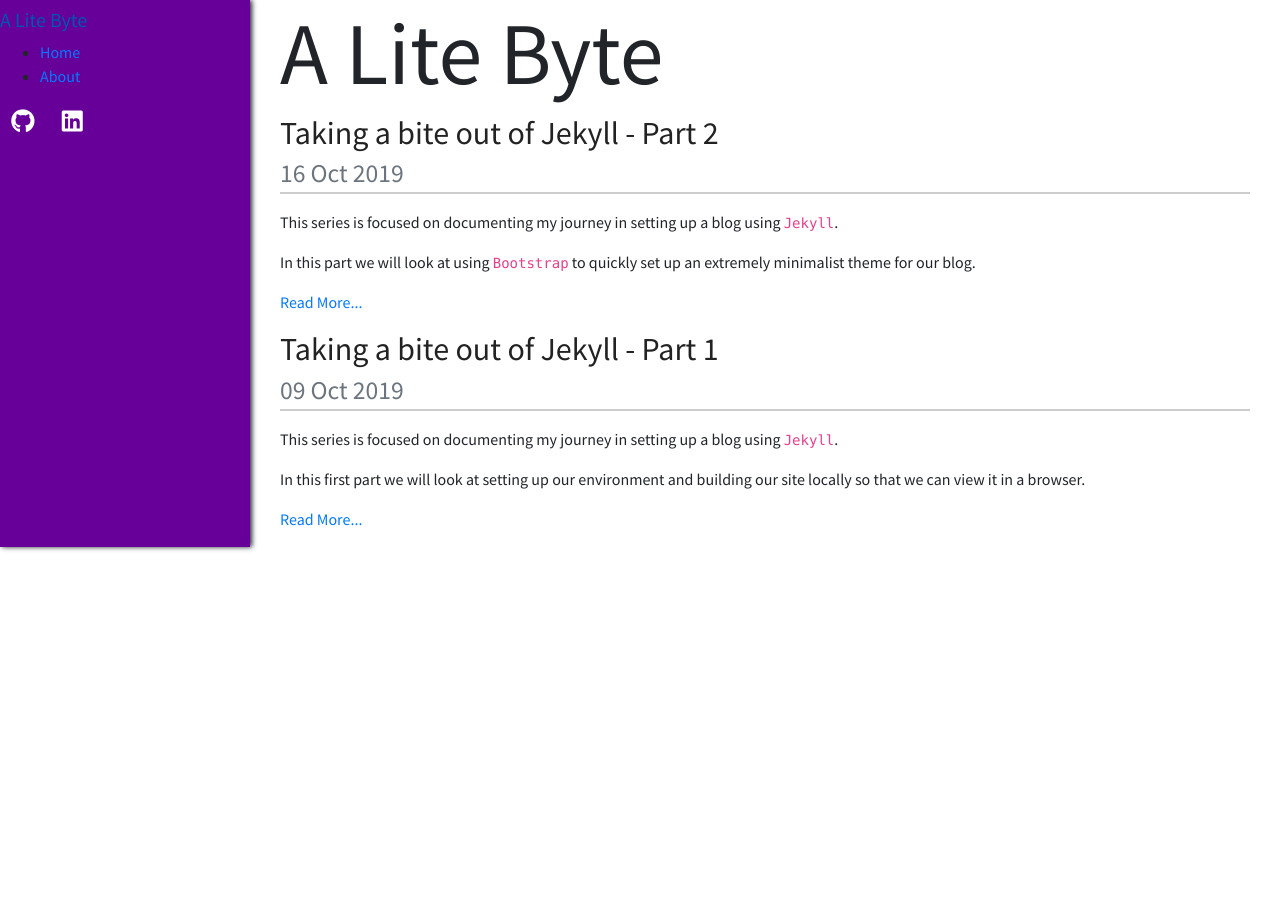
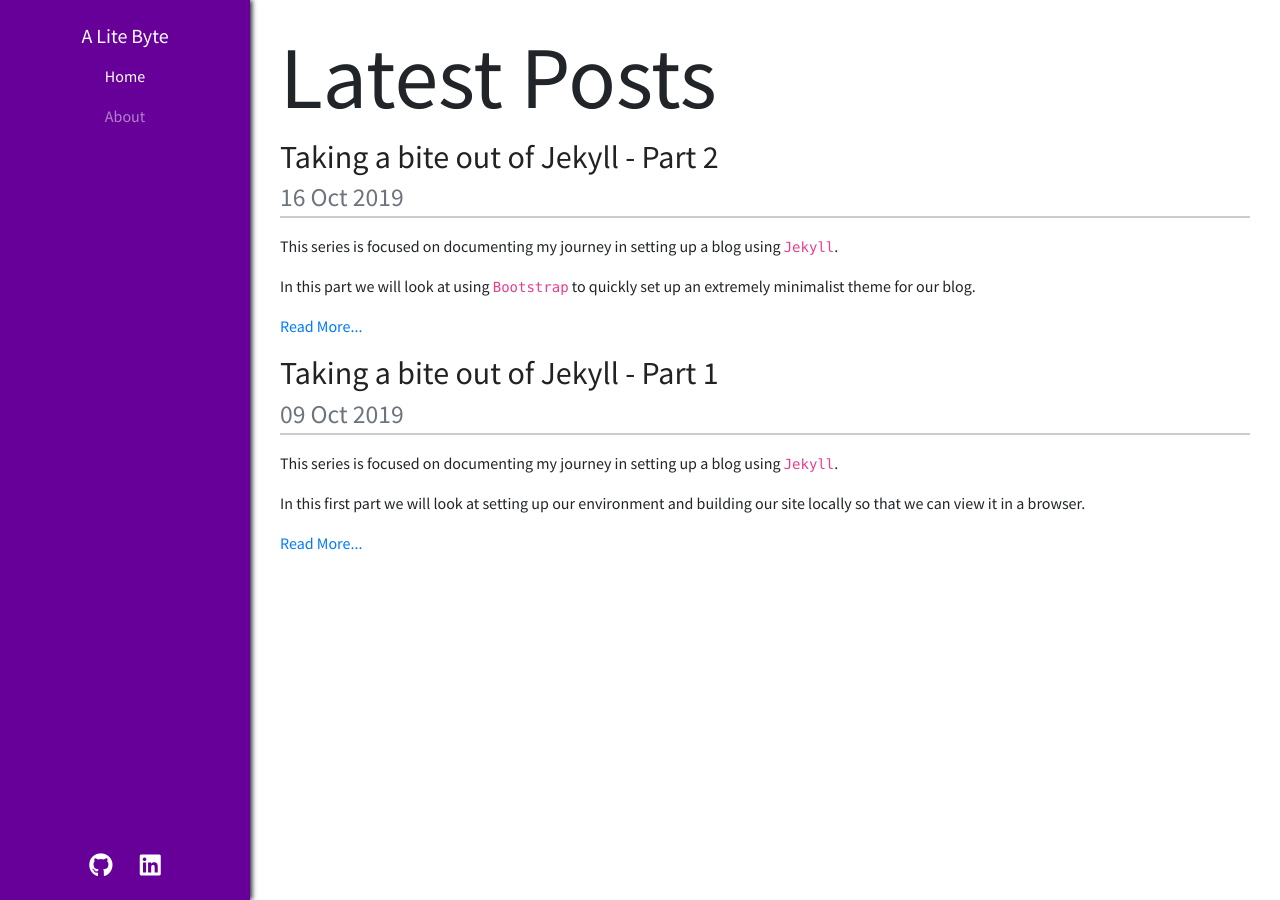
Before and after one commit to tombloor/alitebyte, a Jekyll site: the page built from index.html, in a window 1280 px wide. Built offline with Jekyll 4.4.1, drawn with Linux system fonts in a browser that asks for light colours.

Commit message:
basic sidebar done

```diff
--- a/_layouts/default.html
+++ b/_layouts/default.html
@@ -31,13 +31,13 @@
             </div>
         </nav>
         <div id='wrapper'>
-            <nav id='side-nav' class='d-none d-lg-block'>
-                <div id='side-nav-content' class='d-flex'>
+            <nav id='side-nav' class='d-none d-lg-block navbar-dark'>
+                <div id='side-nav-content'>
                     <a class="navbar-brand" href="/index.html">{{ site.title }}</a>
-                    <ul>
+                    <ul class='navbar-nav flex-fill'>
                         {% for item in site.navigation %}
-                            <li class='{% if page.url == item.href %}active{% endif %}'>
-                                <a href="{{item.href}}">{{item.name}}</a>
+                            <li class='nav-item {% if page.url == item.href %}active{% endif %}'>
+                                <a class='nav-link' href="{{item.href}}">{{item.name}}</a>
                             </li>
                         {% endfor %}
                     </ul>
@@ -47,7 +47,7 @@
                 </div>
             </nav>
             <div class='container'>
-                <div id='page'>
+                <div id='page' class='my-lg-4'>
                     <div class='col'>
                         {{ content }}
                     </div>
--- a/_sass/nav.scss
+++ b/_sass/nav.scss
@@ -18,16 +18,26 @@ $nav-color: white;
 }
 
 #side-nav {
+    min-height: 100vh;
     min-width: $sidebar-width;
     background-color: $nav-background;
     box-shadow: 2px 0 5px;
 }
 
+#side-nav .navbar-brand {
+    margin: 0;
+}
+
 #side-nav-content {
+    display: flex;
+    flex-direction: column;
+    align-items: center;
+    justify-content: space-between;
+
     position: fixed;
     height: 100vh;
     width: $sidebar-width;
-    flex-direction: column;
+    padding: 1rem;
 }
 
 nav .social-link {
--- a/index.html
+++ b/index.html
@@ -4,7 +4,7 @@ title: Home
 ---
 
 <h1 class='display-2 d-none d-lg-block'>
-    {{site.title}}
+    Latest Posts
 </h1>
 {% for post in site.posts %}
     <div class='post-summary'>
```
